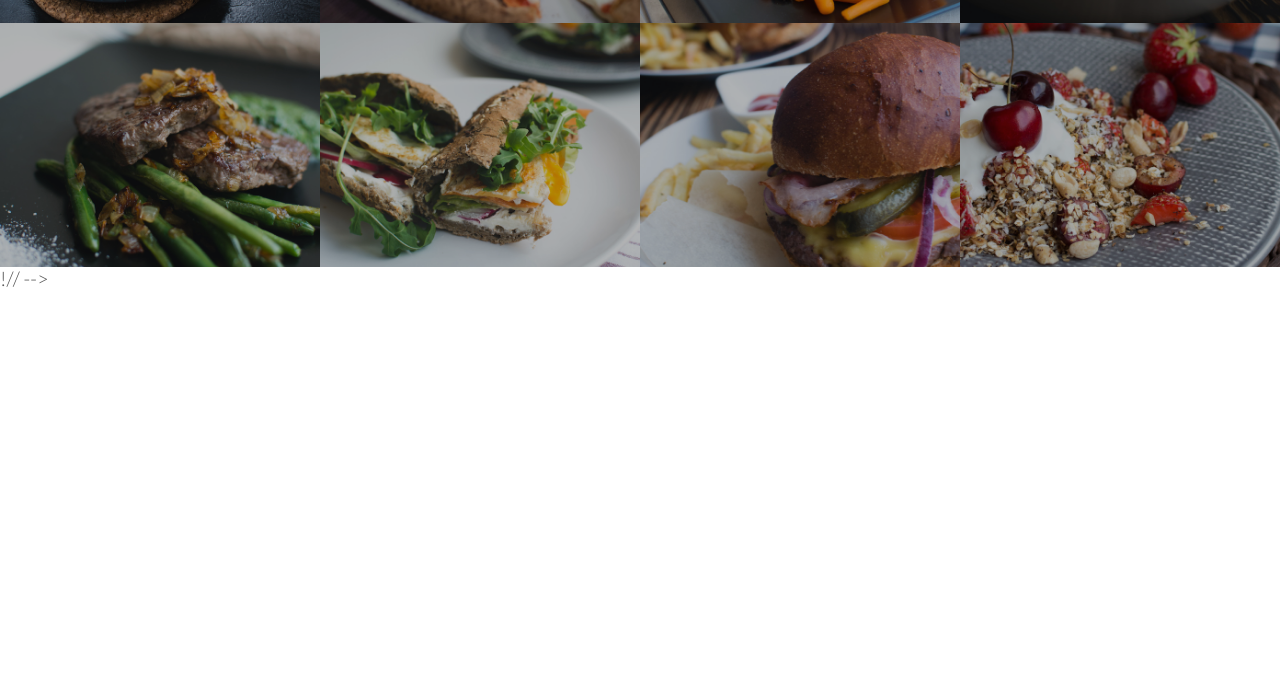
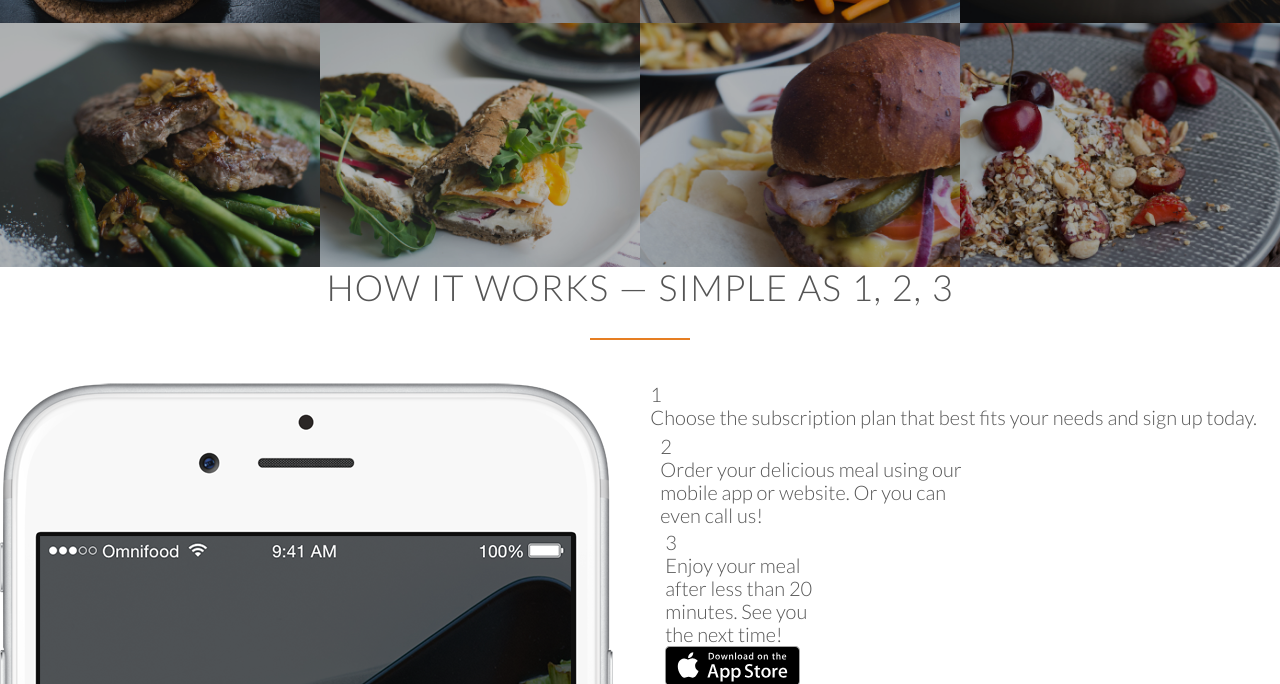
Before and after one commit to wetpaperbag/Omni_Site, a plain HTML site: page Index.html in a window 1280 px wide. Shown: the part 1711-2395 px from the top of the page. Before the commit the page ends 2001 px from the top, so only its background shows below. Drawn offline with Linux system fonts and the light colour scheme; files whose address does not match are found by name.

Commit message:
added section steps and store images

```diff
--- a/Index.html
+++ b/Index.html
@@ -124,6 +124,33 @@
             </li>
             </ul>
         </section>
+        <section class="section-steps">
+        <div class="row">
+            <h2>How it works &mdash; Simple as 1, 2, 3</h2>
+            </div>
+            <div class="row">
+                <div class="col span-1-of-2">
+                    <img src="resources/img/app-iPhone.png" alt="Omnifood app on iPhone" class="app-screen">
+                </div>
+                    <div class="col span-1-of-2">
+                        <div class="work-step">
+                        <div>1</div>
+                            <p>Choose the subscription plan that best fits your needs and sign up today.</p>
+                        </div> <div class="col span-1-of-2">
+                        <div class="work-step">
+                        <div>2</div>
+                            <p>Order your delicious meal using our mobile app or website. Or you can even call us!</p>
+                        </div> <div class="col span-1-of-2">
+                        <div class="work-step">
+                        <div>3</div>
+                            <p>Enjoy your meal after less than 20 minutes. See you the next time!</p>
+                        </div>
+
+                        <a href="#" class="btn-app"><img src="resources/img/download-app.svg" alt="App store button"> </a>
+                        <a href="#" class="btn-app"><img src="resources/img/download-app-android.png" alt="Play store button"> </a>
+                </div>
+            </div>
+        </section>
 
 
 
```
